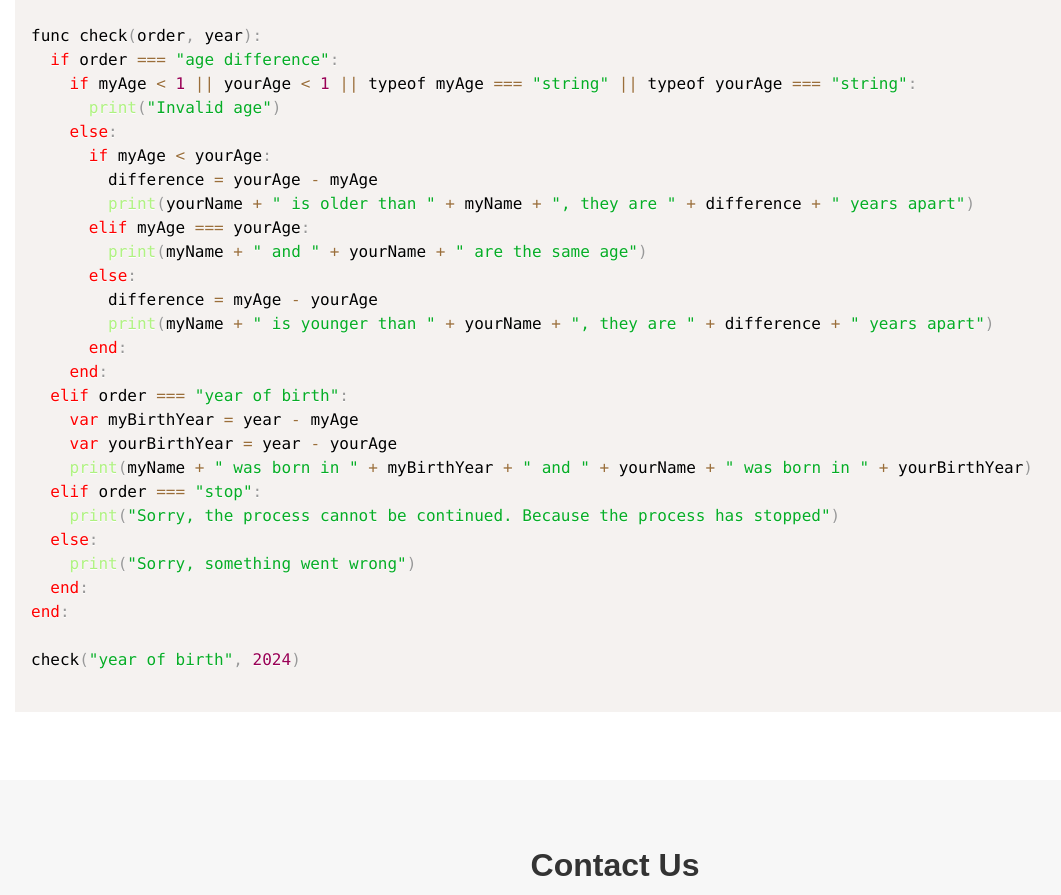
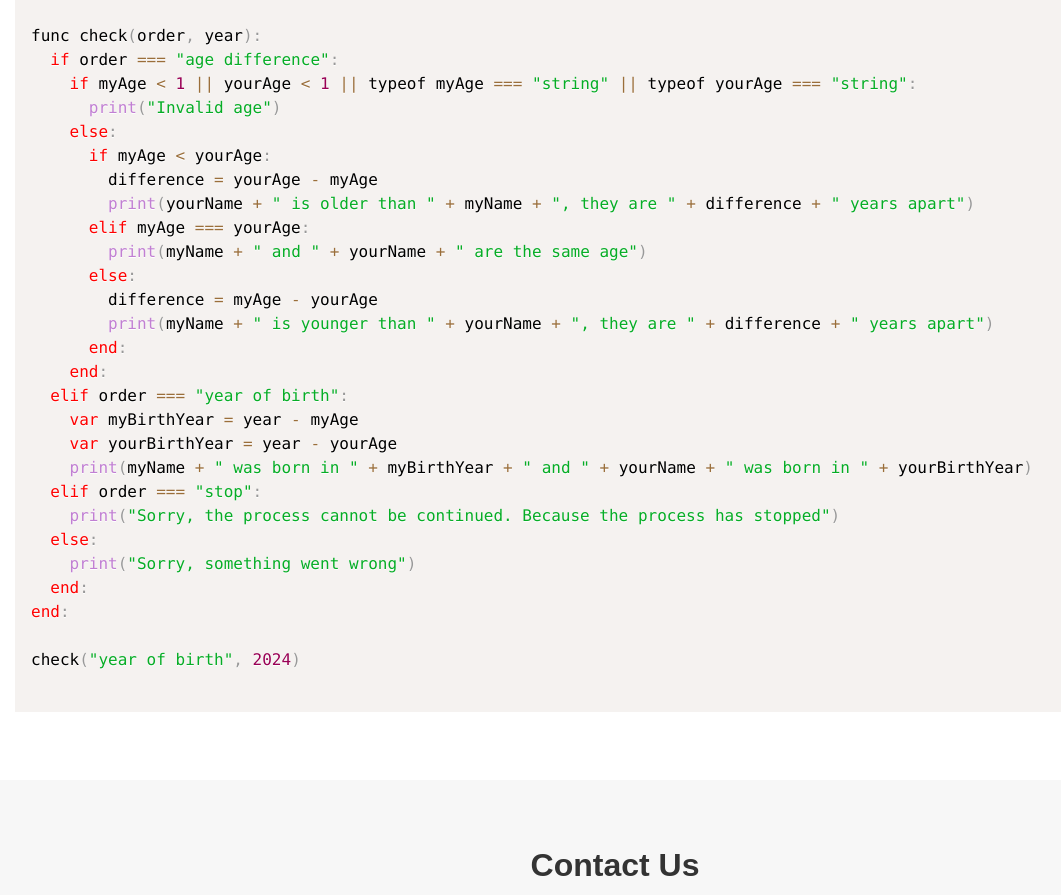
Before and after one commit to UngGas-Studio/BynixScript, a website: page docs/index.html in a window 1280 px wide. Shown: the part 1844-2739 px from the top of the page, without its empty margins (25-1086 px from the left). Drawn offline with nearby package versions, Linux system fonts and the light colour scheme; no server answers.

Commit message:
Update language.css

```diff
--- a/docs/language.css
+++ b/docs/language.css
@@ -3,7 +3,7 @@
 }
 
 .token.keyword2 {
-  color: #8e4a;
+  color: #C17FD3;
 }
 
 .token.string {
```
